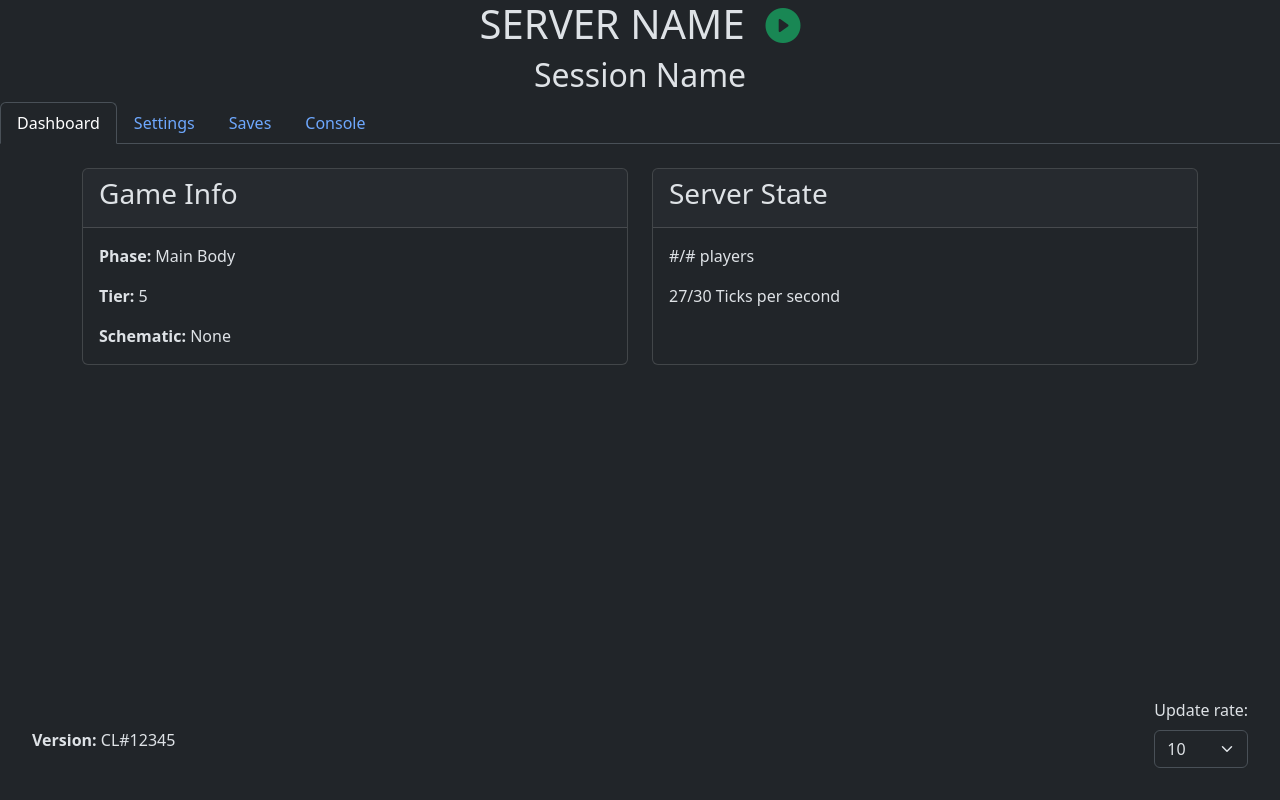
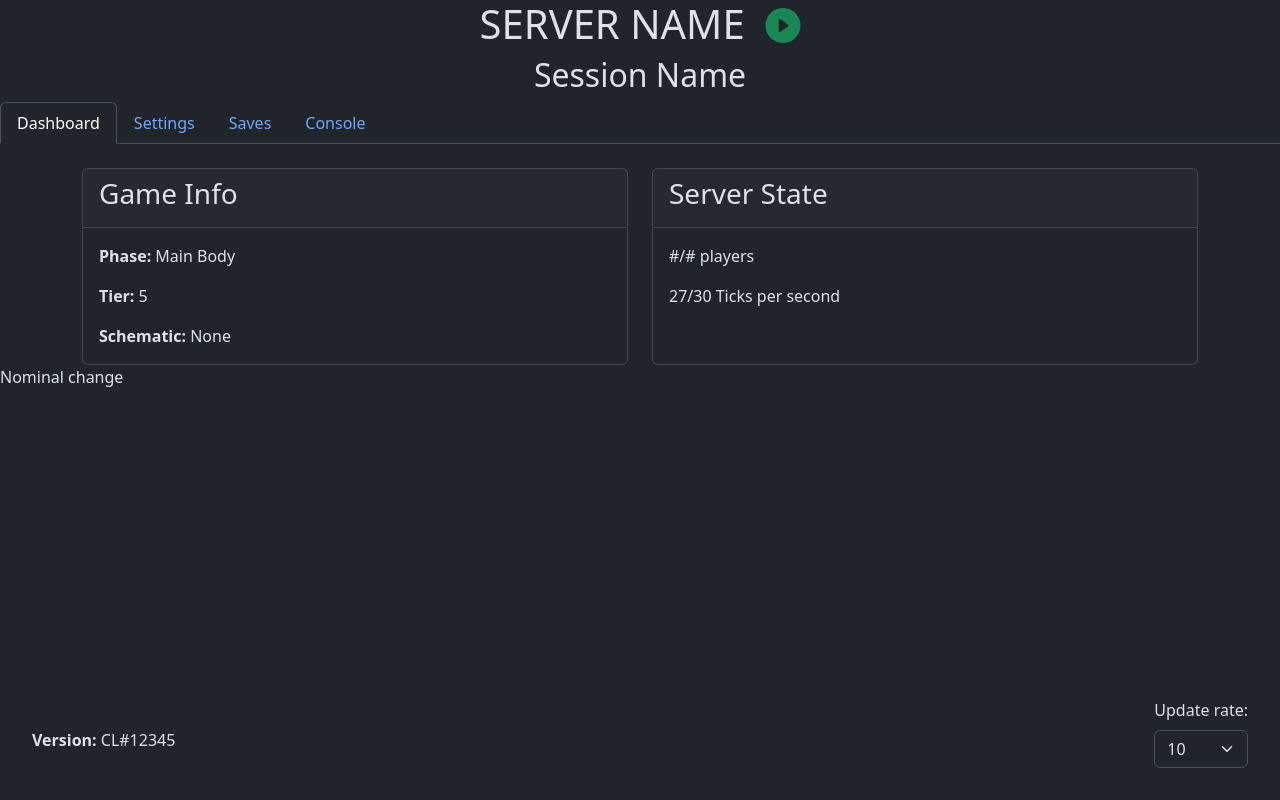
Before and after one commit to KirkRieberger/Satisfactory-Admin-Py, a plain HTML site: page index.html in a window 1280 px wide. Drawn offline with nearby package versions, Linux system fonts and the light colour scheme.

Commit message:
Nominal Change

```diff
--- a/index.html
+++ b/index.html
@@ -392,6 +392,7 @@
                 </div>
             </div>
         </section>
+        <p>Nominal change</p>
 
         <!-- Bootstrap main script -->
         <script src="https://cdn.jsdelivr.net/npm/bootstrap@5.3.3/dist/js/bootstrap.bundle.min.js"
```
